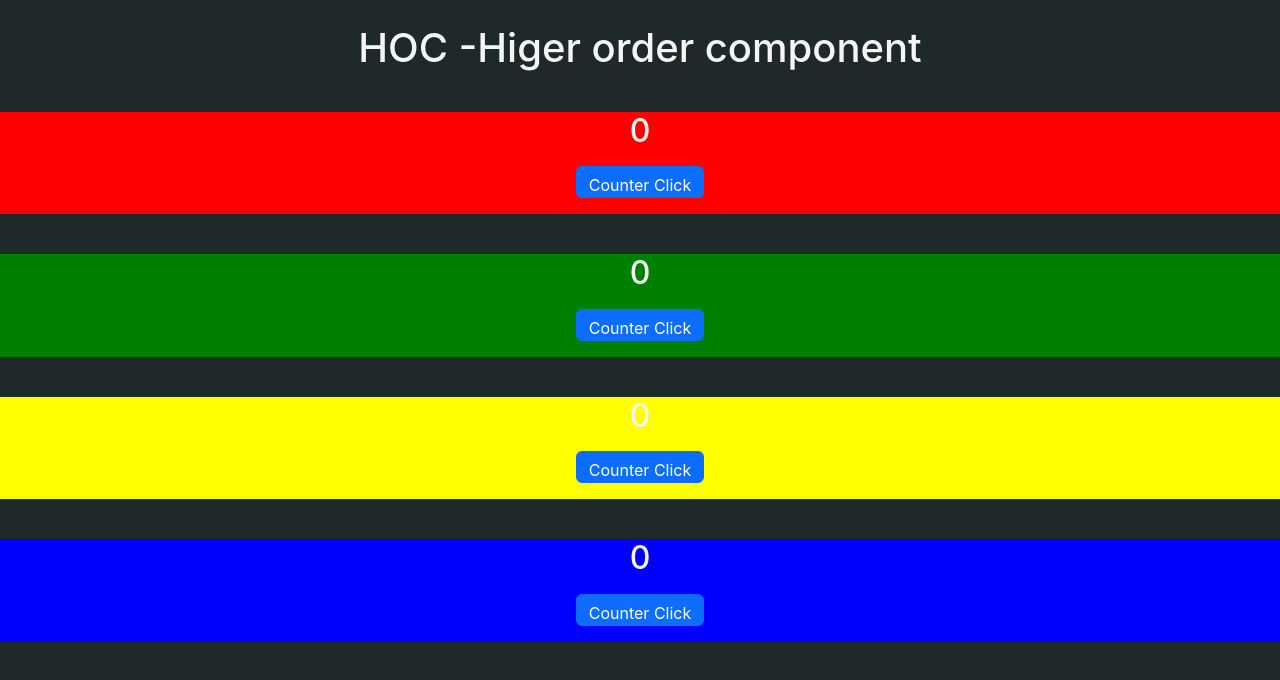
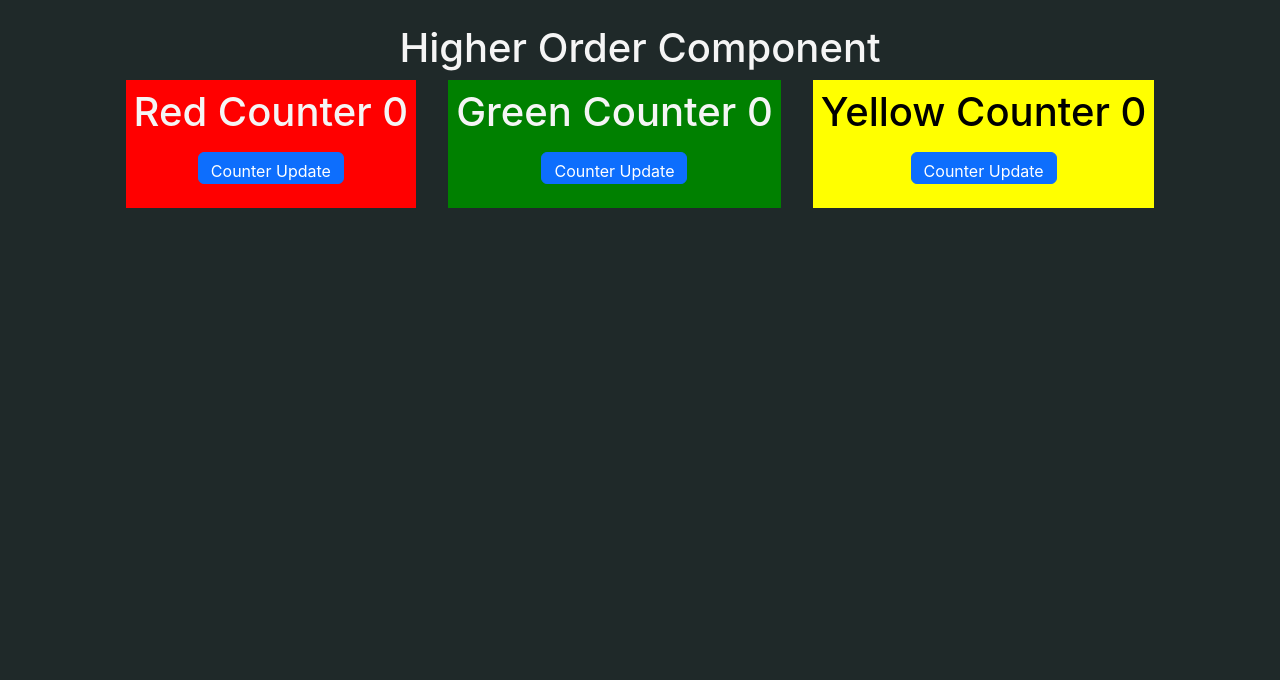
Before and after one commit to Rock257/myAppHooks, a React (Create React App) app: page / in a window 1280 px wide. Shown: the top 680 px of the page. Built offline with nearby package versions, Linux system fonts and the light colour scheme; the HTML template or start-up script is replaced by a standard one.

Commit message:
Higher ordwr component example 2 added

```diff
--- a/src/App.js
+++ b/src/App.js
@@ -19,7 +19,8 @@ import "./App.css";
 // import ControlComponentm from "./Part2/ControlComponentm";
 // import UncontrolComponent from "./Part2/UncontrolComponent";
 
-import MyCounterApp from "./Part2/HOC/MyCounterApp";
+// import MyCounterApp from "./Part2/HOC/MyCounterApp";
+import HOCTwo from "./Part2/HOC/HOCTwo";
 
 function App() {
   const [status, setStatus] = useState("Active");
@@ -106,9 +107,12 @@ function App() {
             {/* <UncontrolComponent/> */}
           </div>
           <div className="hooks">
-            <MyCounterApp/>
+            {/* <MyCounterApp/> */}
           </div>
 
+          <div className="hooks">
+            {<HOCTwo/>}
+          </div>
 
 
         </div>
--- /dev/null
+++ b/src/Part2/HOC/HOCTwo.jsx
@@ -0,0 +1,41 @@
+import React, { useState } from "react";
+import {Button} from 'react-bootstrap'
+
+function HOCTwo(){
+    return(
+        <>
+        <h1>Higher Order Component</h1>
+        <HigherOrder cmp = {<Counter/>}/>
+        </>
+    )
+
+}
+
+// let  create higher order component it act as wrapper
+
+function HigherOrder(props){
+    return(
+        <>
+        <div className="main" style={{display:'flex', gap: '2rem', alignItems :"center", justifyContent :'center'}}>
+            <h1 style={{backgroundColor :'red', padding: '.5rem'}}>Red Counter {props.cmp}</h1>
+            <h1 style={{backgroundColor :'green', padding: '.5rem'}}>Green Counter {props.cmp}</h1>
+            <h1 style={{backgroundColor :'yellow', padding: '.5rem', color : 'black'}}>Yellow Counter  {props.cmp}</h1>
+        </div>
+
+        </>
+    )
+}
+
+function Counter(){
+
+    const [count ,setCount]  = useState(0)
+    return(
+        <>
+        {count}
+        <br />
+        <Button onClick={()=>setCount(count+1)}>Counter Update</Button>
+        </>
+    )
+}
+
+ export default HOCTwo
```
